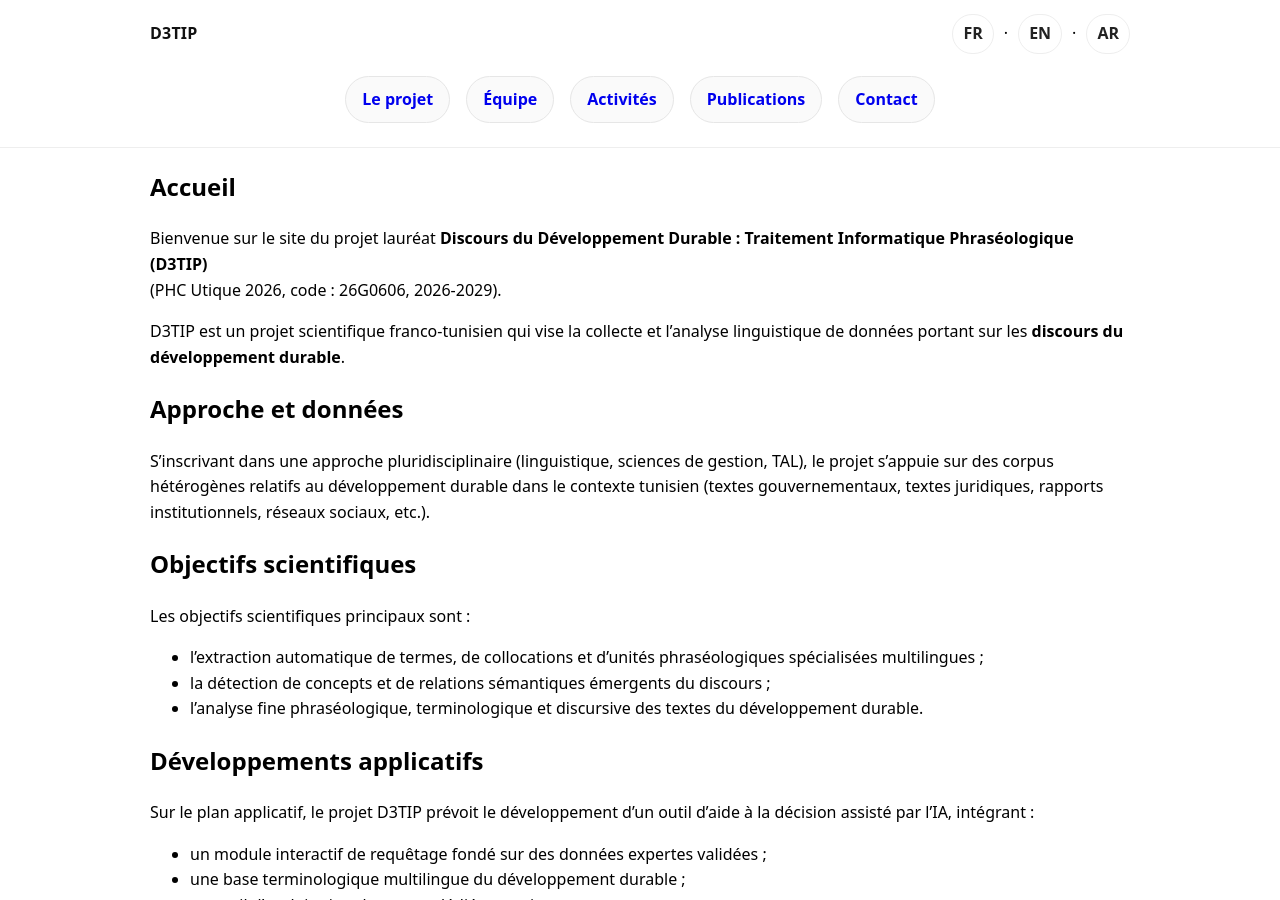
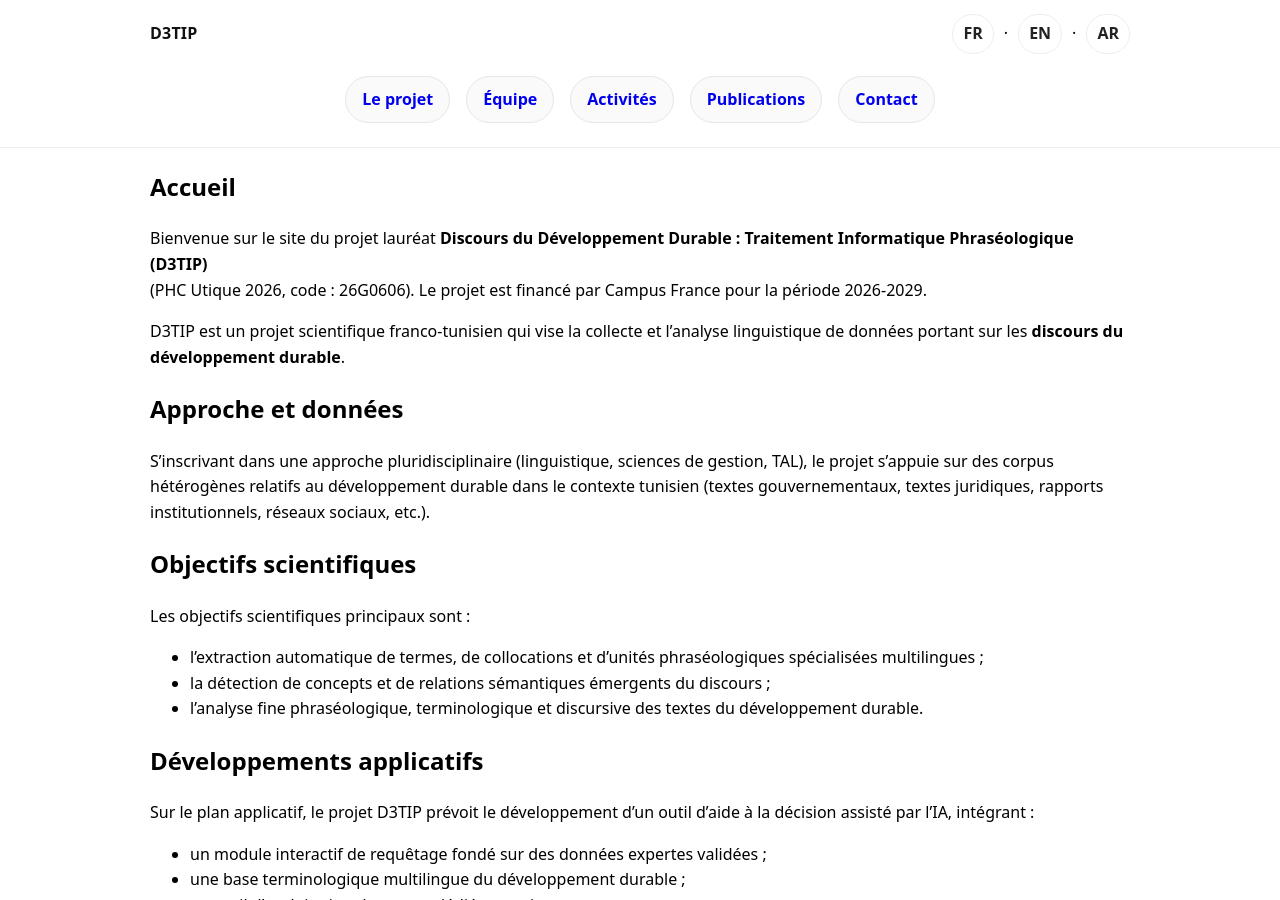
Before and after one commit to d3tip-phc-utique/d3tip-phc-utique.github.io, a Jekyll site: the page built from fr/index.md, in a window 1280 px wide and 900 px high. Built offline with Jekyll 4.4.1, drawn with Linux system fonts in a browser that asks for light colours.

Commit message:
Update index.md

```diff
--- a/fr/index.md
+++ b/fr/index.md
@@ -6,7 +6,7 @@ permalink: /fr/
 
 
 Bienvenue sur le site du projet lauréat **Discours du Développement Durable : Traitement Informatique Phraséologique (D3TIP)**
-(PHC Utique 2026, code : 26G0606, 2026-2029).
+(PHC Utique 2026, code : 26G0606). Le projet est financé par Campus France pour la période 2026-2029.
 
 D3TIP est un projet scientifique franco-tunisien qui vise la collecte et l’analyse linguistique de données portant sur les **discours du développement durable**.
 
```
